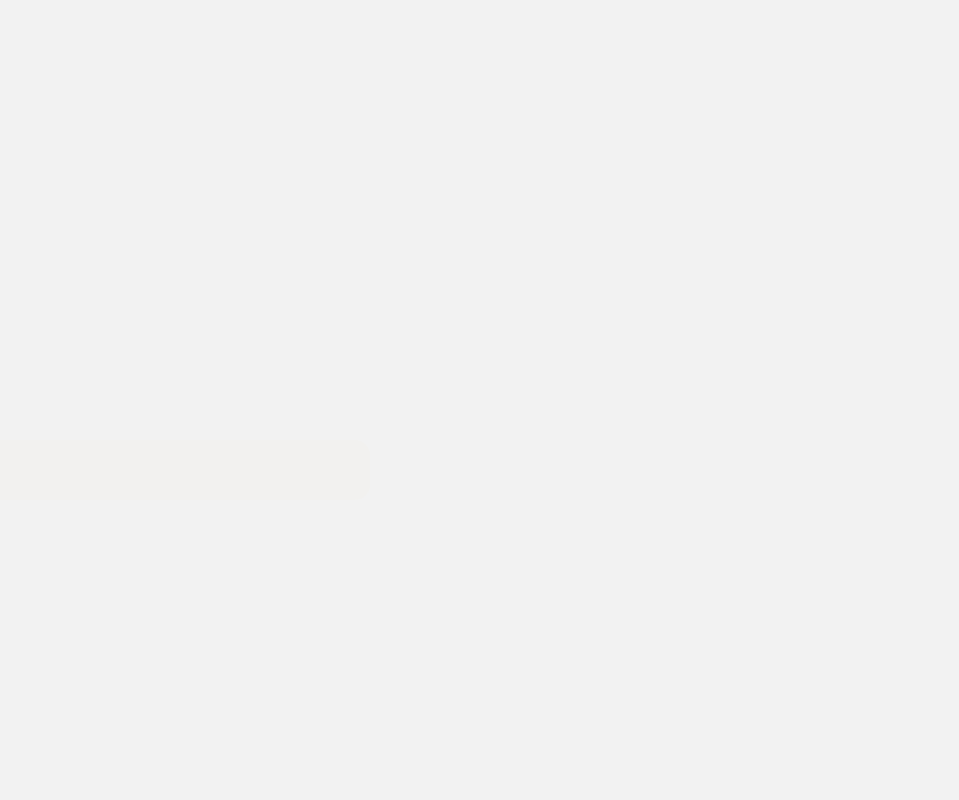
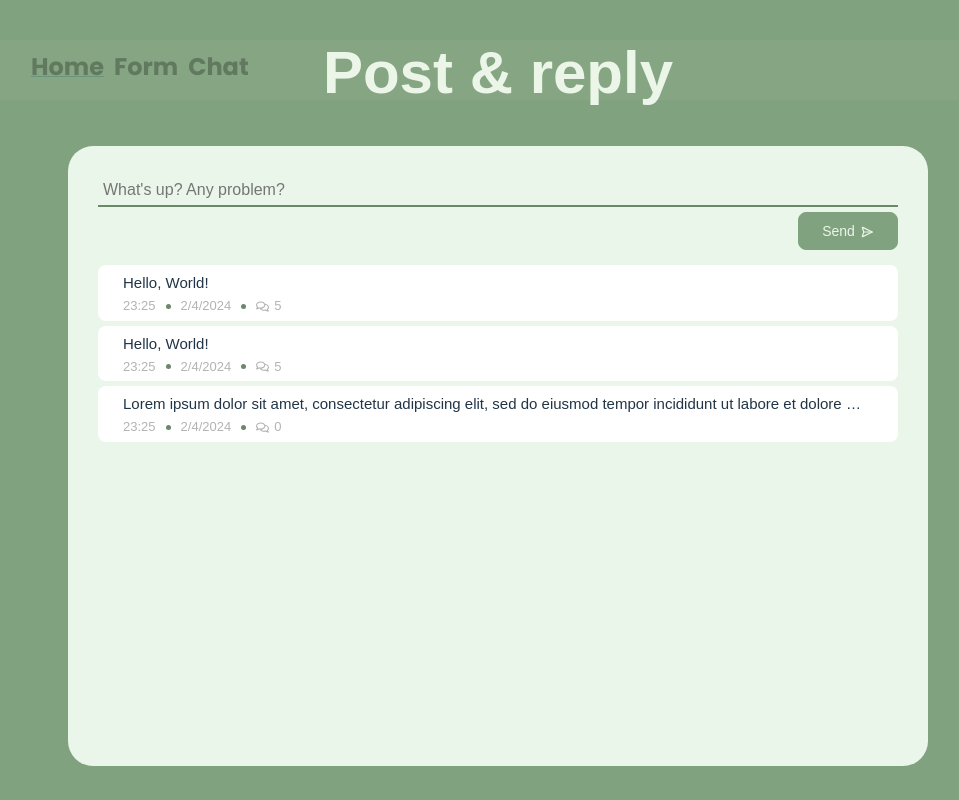
Before and after one commit to ArtishGH/sociolog, a React (Vite) app in the folder main/: page /chat in a window 1280 px wide. Before the commit this address had no page. Shown: the whole page, without its empty margins (142-1101 px from the left). Built offline with nearby package versions, Linux system fonts and the light colour scheme.

Commit message:
chat design

```diff
--- a/main/package.json
+++ b/main/package.json
@@ -12,6 +12,7 @@
   "dependencies": {
     "react": "^18.2.0",
     "react-dom": "^18.2.0",
+    "react-icons": "^5.2.1",
     "react-router-dom": "^6.23.0"
   },
   "devDependencies": {
--- a/main/src/App.tsx
+++ b/main/src/App.tsx
@@ -2,6 +2,7 @@ import { BrowserRouter, Routes, Route, Link } from "react-router-dom";
 
 import { LandingPage } from "./pages/Landing/Landing.tsx";
 import { FormPage } from "./pages/Form/Form.tsx";
+import { Chat } from "./pages/Chat/Chat.tsx";
 import "./App.scss";
 
 function App() {
@@ -25,6 +26,7 @@ function App() {
         <Routes>
           <Route path="/" element={<LandingPage />} />
           <Route path="/form" element={<FormPage />} />
+          <Route path="/chat" element={<Chat />} />
         </Routes>
       </div>
     </BrowserRouter>
--- /dev/null
+++ b/main/src/pages/Chat/Chat.scss
@@ -0,0 +1,126 @@
+.chat {
+  font-family: sans-serif;
+  background: #80a27f;
+  width: 100vw;
+  height: 100vh;
+
+  h1 {
+    font-size: 60px;
+    text-align: center;
+    font-weight: 900;
+    color: #eaf6ea;
+  }
+
+  &-container {
+    width: 95%;
+    max-width: 800px;
+    height: 70%;
+    background: #eaf6ea;
+    display: flex;
+    flex-direction: column;
+    margin: 0 auto;
+    padding: 30px;
+    border-radius: 25px;
+    gap: 15px;
+
+    form {
+      width: 100%;
+      height: fit-content;
+      display: flex;
+      flex-direction: column;
+      gap: 5px;
+
+      input {
+        background: transparent;
+        border: none;
+        padding: 5px;
+        border-bottom: 2px solid #6b886a;
+        font-size: 16px;
+        outline: none;
+        padding-bottom: 6px;
+      }
+
+      button {
+        width: 100%;
+        max-width: 100px;
+        padding: 10px;
+        margin-left: auto;
+        background: #80a27f;
+        border: 1px solid #80a27f;
+        border-radius: 8px;
+        cursor: pointer;
+        color: #eaf6ea;
+        transition: 0.2s;
+        font-size: 14px;
+        display: flex;
+        gap: 5px;
+        align-items: center;
+        justify-content: center;
+
+        svg {
+          margin-bottom: -2px;
+        }
+
+        &:hover {
+          background: #eaf6ea;
+          color: #6b886a;
+        }
+      }
+    }
+
+    .posts {
+      display: flex;
+      flex-direction: column;
+      gap: 5px;
+      width: 100%;
+      box-sizing: border-box;
+      overflow-y: auto;
+
+      .post {
+        display: flex;
+        flex-direction: column;
+        background: white;
+        padding: 5px 25px;
+        border-radius: 8px;
+        cursor: pointer;
+        transition: 0.2s;
+
+        &:hover {
+          background: #f5f5f5;
+        }
+
+        p {
+          margin: 3px 0;
+          font-size: 15px;
+          line-height: 20px;
+          line-clamp: 1;
+          -webkit-line-clamp: 1;
+          text-overflow: ellipsis;
+          overflow: hidden;
+          white-space: nowrap;
+        }
+
+        &-footer {
+          display: flex;
+          align-items: center;
+          gap: 10px;
+          font-size: 13px;
+
+          .dot {
+            width: 5px;
+            height: 5px;
+            border-radius: 50%;
+            background: #6b886a;
+          }
+
+          span {
+            display: flex;
+            align-items: center;
+            gap: 5px;
+            color: rgb(179, 179, 179);
+          }
+        }
+      }
+    }
+  }
+}
--- /dev/null
+++ b/main/src/pages/Chat/Chat.tsx
@@ -0,0 +1,77 @@
+import "./Chat.scss";
+import { FaRegComments } from "react-icons/fa";
+import { TbSend2 } from "react-icons/tb";
+
+const posts = [
+  {
+    id: 1,
+    content: "Hello, World!",
+    comments: [
+      { id: 1, content: "Hello, Bob!" },
+      { id: 2, content: "Hi, Alice!" },
+      { id: 3, content: "How are you?" },
+      { id: 4, content: "I am fine, thank you!" },
+      { id: 5, content: "Good to hear that!" },
+    ],
+    date: new Date(),
+  },
+  {
+    id: 2,
+    content: "Hello, World!",
+    comments: [
+      { id: 1, content: "Hello, Alice!" },
+      { id: 2, content: "Hi, Bob!" },
+      { id: 3, content: "How are you?" },
+      { id: 4, content: "I am fine, thank you!" },
+      { id: 5, content: "Good to hear that!" },
+    ],
+    date: new Date(),
+  },
+  {
+    id: 3,
+    content:
+      "Lorem ipsum dolor sit amet, consectetur adipiscing elit, sed do eiusmod tempor incididunt ut labore et dolore magna aliqua. Ut enim ad minim veniam, quis nostrud exercitation ullamco laboris nisi ut aliquip ex ea commodo consequat. Duis aute irure dolor in reprehenderit in voluptate velit esse cillum dolore eu fugiat nulla pariatur. Excepteur sint occaecat cupidatat non proident, sunt in culpa qui officia deserunt mollit anim id est laborum.",
+    comments: [],
+    date: new Date(),
+  },
+];
+
+export function Chat() {
+  return (
+    <div className="chat">
+      <h1>Post & reply</h1>
+      <div className="chat-container">
+        <form>
+          <input placeholder="What's up? Any problem?" type="text" />
+          <button>
+            Send
+            <TbSend2 />
+          </button>
+        </form>
+        <div className="posts">
+          {posts.map((post) => {
+            return (
+              <div className="post">
+                <p>{post.content}</p>
+                <div className="post-footer">
+                  <span>
+                    {post.date.getHours()}:{post.date.getMinutes()}
+                  </span>
+                  <span className="dot" />
+                  <span>
+                    {post.date.getDay()}/{post.date.getMonth()}/{post.date.getFullYear()}
+                  </span>
+                  <span className="dot" />
+                  <span>
+                    <FaRegComments />
+                    {post.comments.length}
+                  </span>
+                </div>
+              </div>
+            );
+          })}
+        </div>
+      </div>
+    </div>
+  );
+}
```
Also changed, not shown: 1 other file (tests, documents, lock files or other folders).
